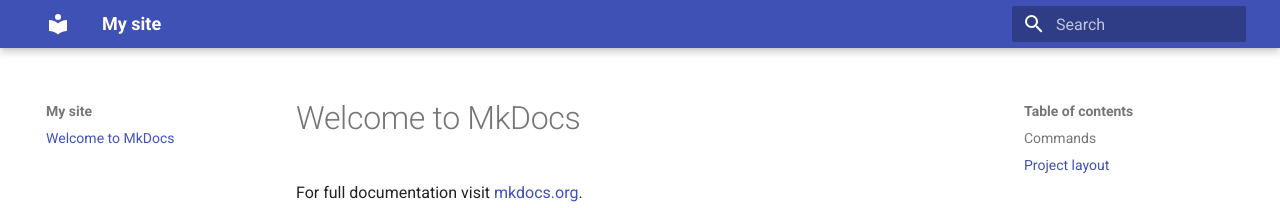
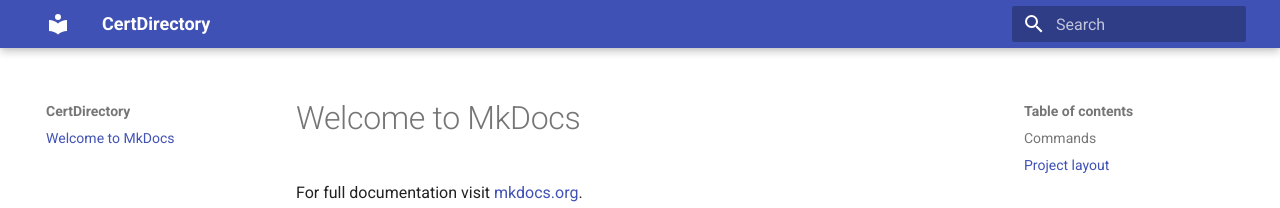
Before and after one commit to ex-offenders/certsdirectory, an MkDocs documentation site: the page built from docs/index.md, in a window 1280 px wide. Shown: the top 208 px of the page. Built offline with MkDocs 1.6.1 and Material for MkDocs 9.7.7, drawn with Linux system fonts in a browser that asks for light colours.

Commit message:
adding URL

```diff
--- a/mkdocs.yml
+++ b/mkdocs.yml
@@ -1,4 +1,4 @@
-site_name: My site
-site_url: https://mydomain.org/mysite
+site_name: CertDirectory
+site_url: https://certdirectory.ex-offenders.co.uk
 theme:
   name: material
```
